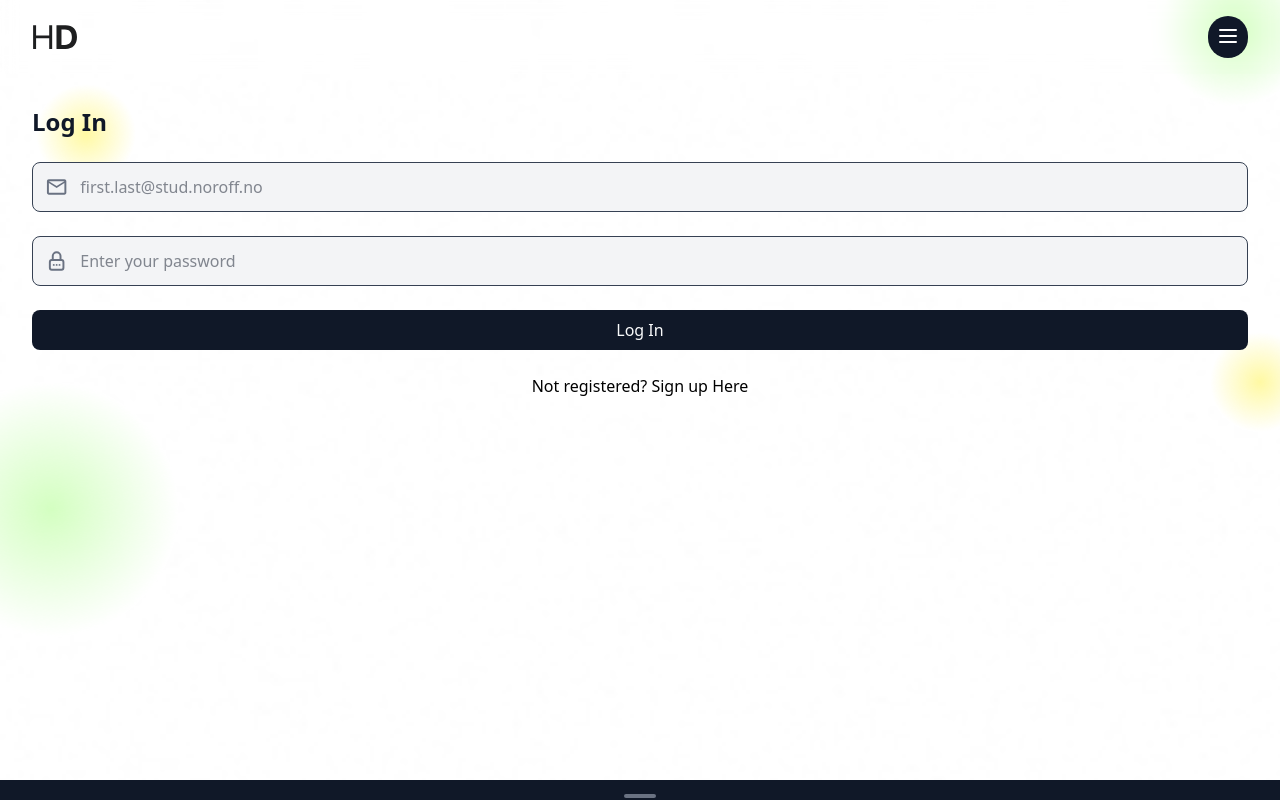
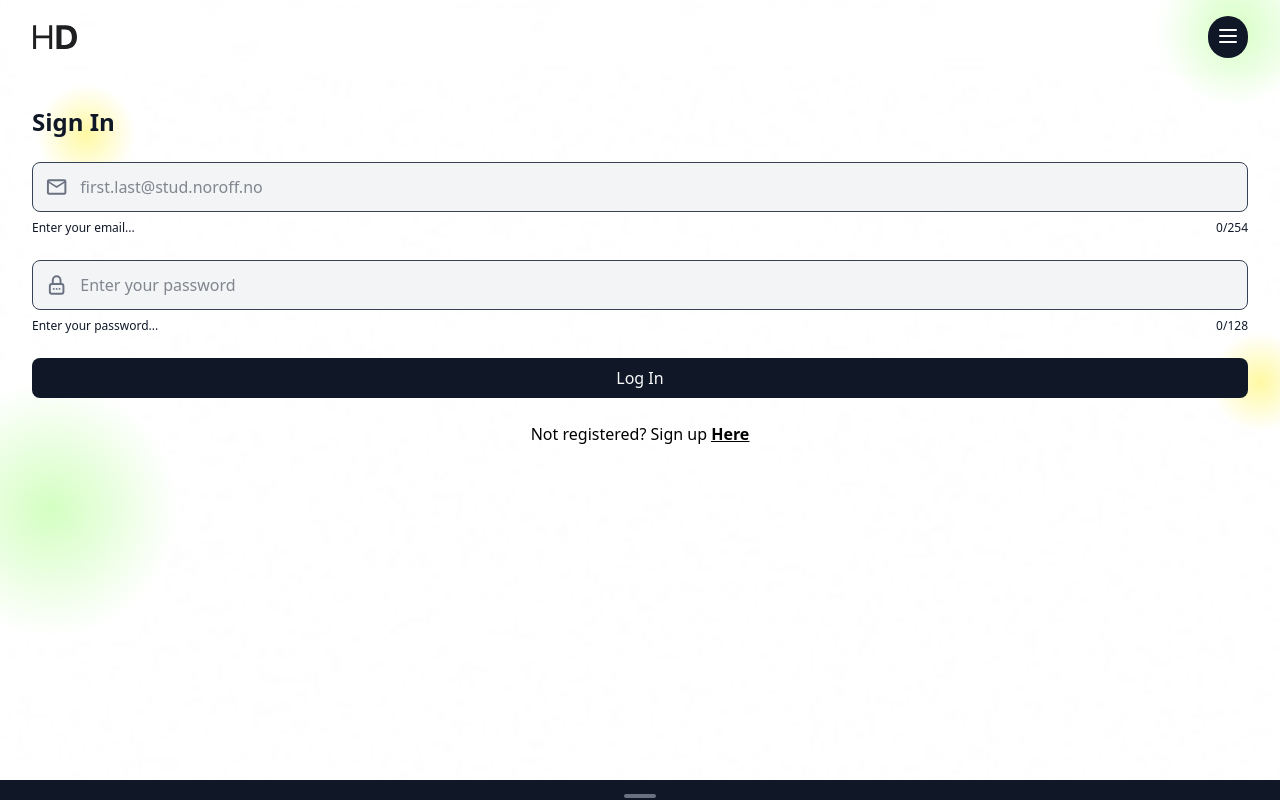
Before and after one commit to TrulsJohan/Holidaze, a React (Vite) app: page /login in a window 1280 px wide. Shown: the top 800 px of the page. Built offline with nearby package versions, Linux system fonts and the light colour scheme; no server answers.

Commit message:
chore: added word count and input label on login

```diff
--- a/src/components/Forms/LoginForm.jsx
+++ b/src/components/Forms/LoginForm.jsx
@@ -8,6 +8,7 @@ export function LoginForm({ onSubmit, error, isLoading }) {
         register,
         handleSubmit,
         formState: { errors },
+        watch,
     } = useForm({
         defaultValues: {
             email: '',
@@ -15,11 +16,15 @@ export function LoginForm({ onSubmit, error, isLoading }) {
         },
     });
 
+    const emailValue = watch('email') || '';
+    const passwordValue = watch('password') || '';
+
     return (
         <>
             <form
                 onSubmit={handleSubmit(onSubmit)}
                 className="flex flex-col gap-6 rounded-lg w-full">
+                <div className="flex flex-col gap-1">
                     <div className="flex flex-row gap-3 w-full p-3 rounded-lg bg-gray-100 border border-gray-700 focus:outline-none focus:border-gray-900">
                         <MdOutlineEmail className="text-2xl text-gray-500" />
                         <input
@@ -32,10 +37,20 @@ export function LoginForm({ onSubmit, error, isLoading }) {
                                     message:
                                         'Email must be a valid @stud.noroff.no address',
                                 },
+                                maxLength: {
+                                    value: 254,
+                                    message:
+                                        'Email cannot exceed 254 characters',
+                                },
                             })}
-                        className="w-full text-gray-900"
+                            className="w-full text-gray-900 bg-transparent focus:outline-none"
                             placeholder="first.last@stud.noroff.no"
                         />
+                    </div>
+                    <div className="flex justify-between text-gray-900 text-xs mt-1">
+                        <span>Enter your email...</span>
+                        <span>{emailValue.length}/254</span>
+                    </div>
                     {errors.email && (
                         <p className="text-red-500 text-sm mt-1">
                             {errors.email.message}
@@ -43,6 +58,7 @@ export function LoginForm({ onSubmit, error, isLoading }) {
                     )}
                 </div>
 
+                <div className="flex flex-col gap-1">
                     <div className="flex flex-row gap-3 w-full p-3 rounded-lg bg-gray-100 border border-gray-700 focus:outline-none focus:border-gray-900">
                         <TbLockPassword className="text-2xl text-gray-500" />
                         <input
@@ -60,10 +76,20 @@ export function LoginForm({ onSubmit, error, isLoading }) {
                                     message:
                                         'Password must include uppercase, lowercase, and a number',
                                 },
+                                maxLength: {
+                                    value: 128,
+                                    message:
+                                        'Password cannot exceed 128 characters',
+                                },
                             })}
-                        className="w-full text-gray-900"
+                            className="w-full text-gray-900 bg-transparent focus:outline-none"
                             placeholder="Enter your password"
                         />
+                    </div>
+                    <div className="flex justify-between text-gray-900 text-xs mt-1">
+                        <span>Enter your password...</span>
+                        <span>{passwordValue.length}/128</span>
+                    </div>
                     {errors.password && (
                         <p className="text-red-500 text-sm mt-1">
                             {errors.password.message}
@@ -82,7 +108,7 @@ export function LoginForm({ onSubmit, error, isLoading }) {
             </form>
             <p className="text-center w-full">
                 Not registered? Sign up{' '}
-                <span>
+                <span className='font-semibold underline'>
                     <Link to={'/register'}>Here</Link>
                 </span>
             </p>
--- a/src/routes/auth/login.jsx
+++ b/src/routes/auth/login.jsx
@@ -27,7 +27,7 @@ export function RenderLogin() {
     return (
         <div className="min-h-screen flex p-8">
             <div className="flex flex-col gap-6 w-full">
-                <h2 className="text-2xl font-semibold text-gray-900">Log In</h2>
+                <h2 className="text-2xl font-semibold text-gray-900">Sign In</h2>
                 <LoginForm
                     onSubmit={handleSubmit}
                     error={error}
```
Lines whose indentation alone changed are shown as unchanged.
